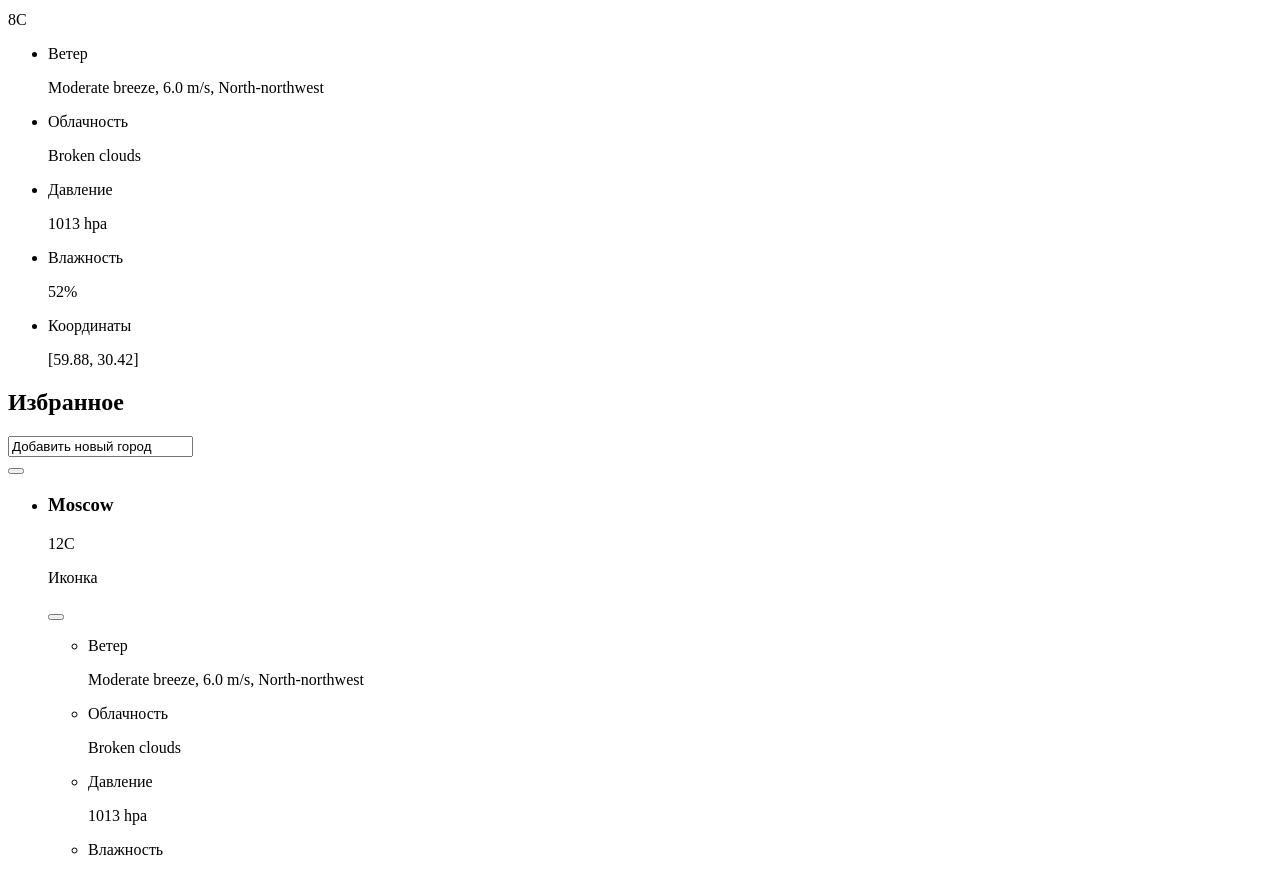
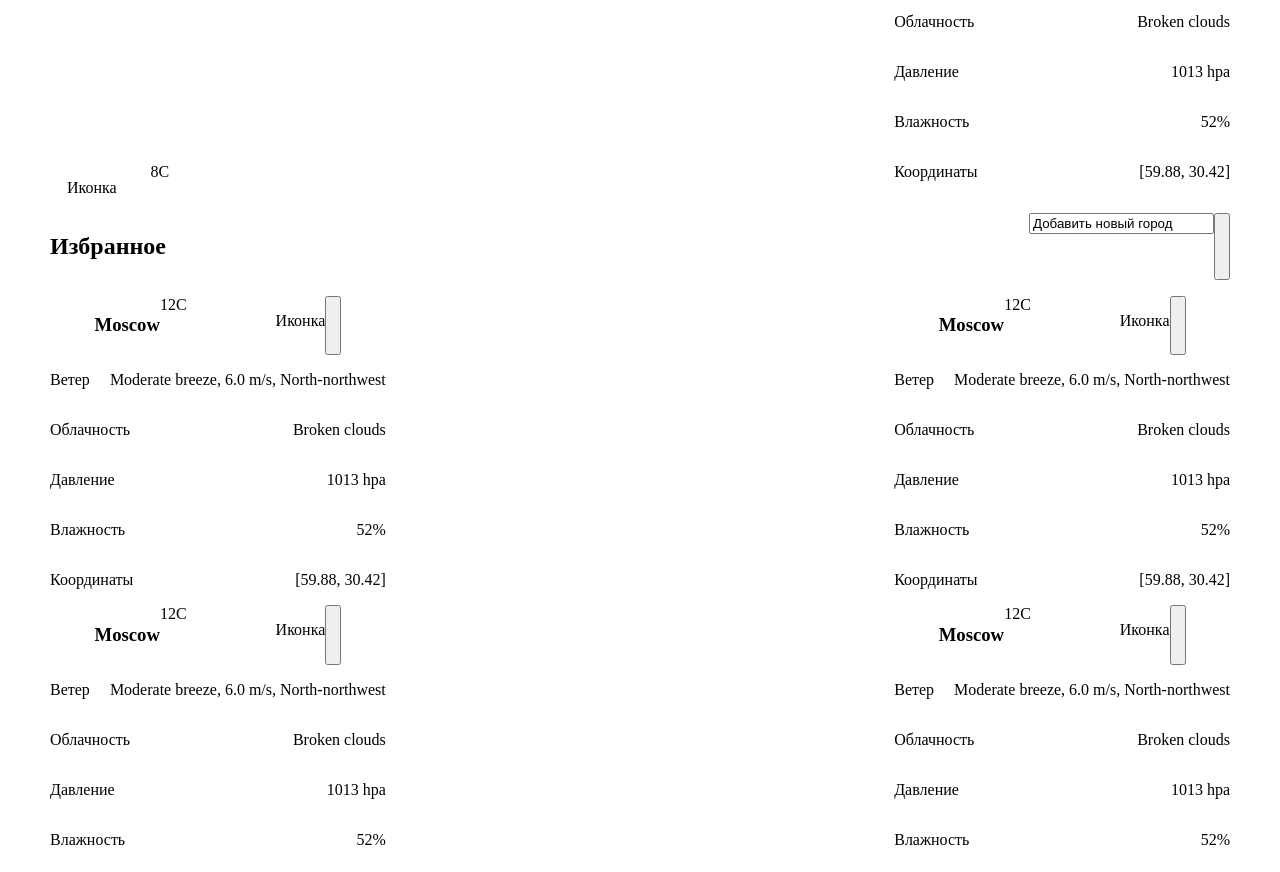
Before and after one commit to JelliedFish/Weather, a plain HTML site: page index.html in a window 1280 px wide. Shown: the part 183-1055 px from the top of the page. Drawn offline with Linux system fonts and the light colour scheme.

Commit message:
create simple styles for configurations

```diff
--- /dev/null
+++ b/css/index.css
@@ -0,0 +1,93 @@
+
+body{
+    margin: 50px;
+}
+
+header{
+    display: flex;
+    flex-direction: row;
+    justify-content: space-between;
+}
+
+#update_location{
+    justify-self: end;
+}
+
+.curr_weather{
+    display: flex;
+    flex-direction: row;
+    justify-content: space-between;
+}
+
+.list_of_cities{
+    display: flex;
+    flex-direction: row;
+    justify-content: space-between;
+}
+
+.curr-city{
+    display: flex;
+    flex-direction: column;
+    justify-content: space-between;
+}
+
+.icon_temperature{
+    display: flex;
+    flex-direction: row;
+    justify-content: space-around;
+}
+
+.conditions{
+    list-style-type: none;
+    padding: 0;
+    margin-left: 0;
+    margin-top: 0;
+}
+
+.condition_element{
+    display: flex;
+    flex-direction: row;
+    justify-content: space-between;
+}
+
+.condition_type{
+    margin-right: 20px ;
+}
+
+.column-list-of-cities{
+    padding: 0;
+    margin-left: 0;
+    list-style-type: none;
+
+}
+
+.favorite{
+    display: flex;
+    flex-direction: row;
+    justify-content: space-between;
+}
+
+.favorite_buttons{
+    display: flex;
+    flex-direction: row;
+    justify-content: space-between;
+}
+
+.header_of_city{
+    display: flex;
+    flex-direction: row;
+    justify-content: space-around;
+}
+
+.city{
+    display: flex;
+    flex-direction: row;
+    justify-content: space-between;
+}
+
+
+.img_exit{
+    display: flex;
+    flex-direction: row;
+    justify-content: space-between;
+}
--- a/index.html
+++ b/index.html
@@ -2,19 +2,20 @@
 <html lang="en">
 <head>
     <meta charset="UTF-8">
+    <link rel="stylesheet" type="text/css" href="css/index.css">
     <title>Title</title>
 </head>
 <body>
     <header>
         <h1>Погода здесь</h1>
-        <button>Обновить геолокацию</button>
+        <button id="update_location">Обновить геолокацию</button>
     </header>
 
     <main>
         <div class="curr_weather">
-            <div class="city">
+            <div class="curr-city">
                 <h3 class="name">Saint-Petersburg</h3>
-                <div>
+                <div class="icon_temperature">
                     <p>Иконка</p>
                     <span class="temperature">8C</span>
                 </div>
@@ -57,6 +58,7 @@
                     </div>
                 </li>
             </ul>
+        </div>
 
 
             <div class="favorite">
@@ -71,7 +73,7 @@
 
         <div class="list_of_cities">
 
-                <ul>
+            <ul class="column-list-of-cities">
 
                 <li>
 
@@ -235,7 +237,7 @@
 
                 </li>
             </ul>
-                <ul>
+            <ul class="column-list-of-cities">
 
                 <li>
 
```
Lines whose indentation alone changed are shown as unchanged.
